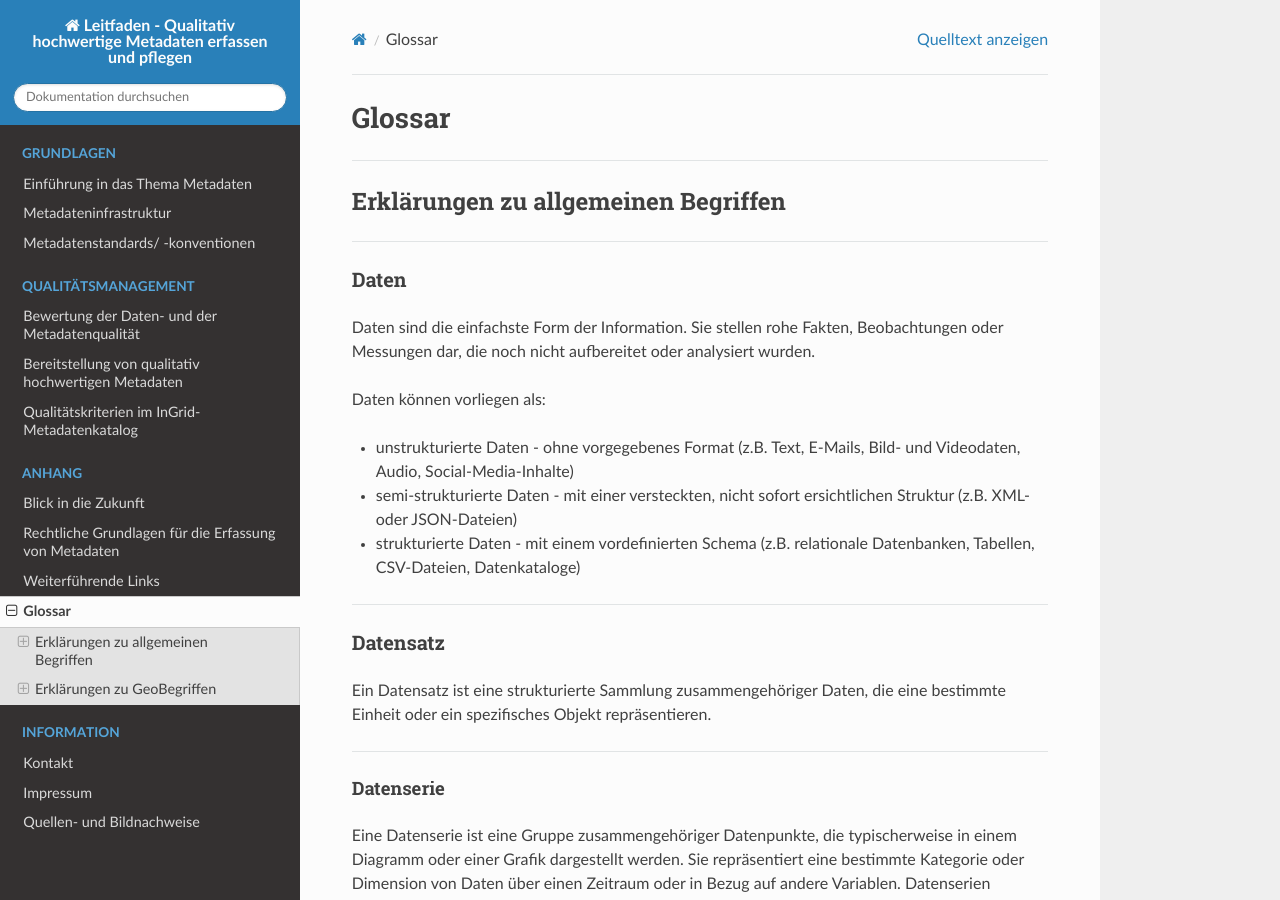
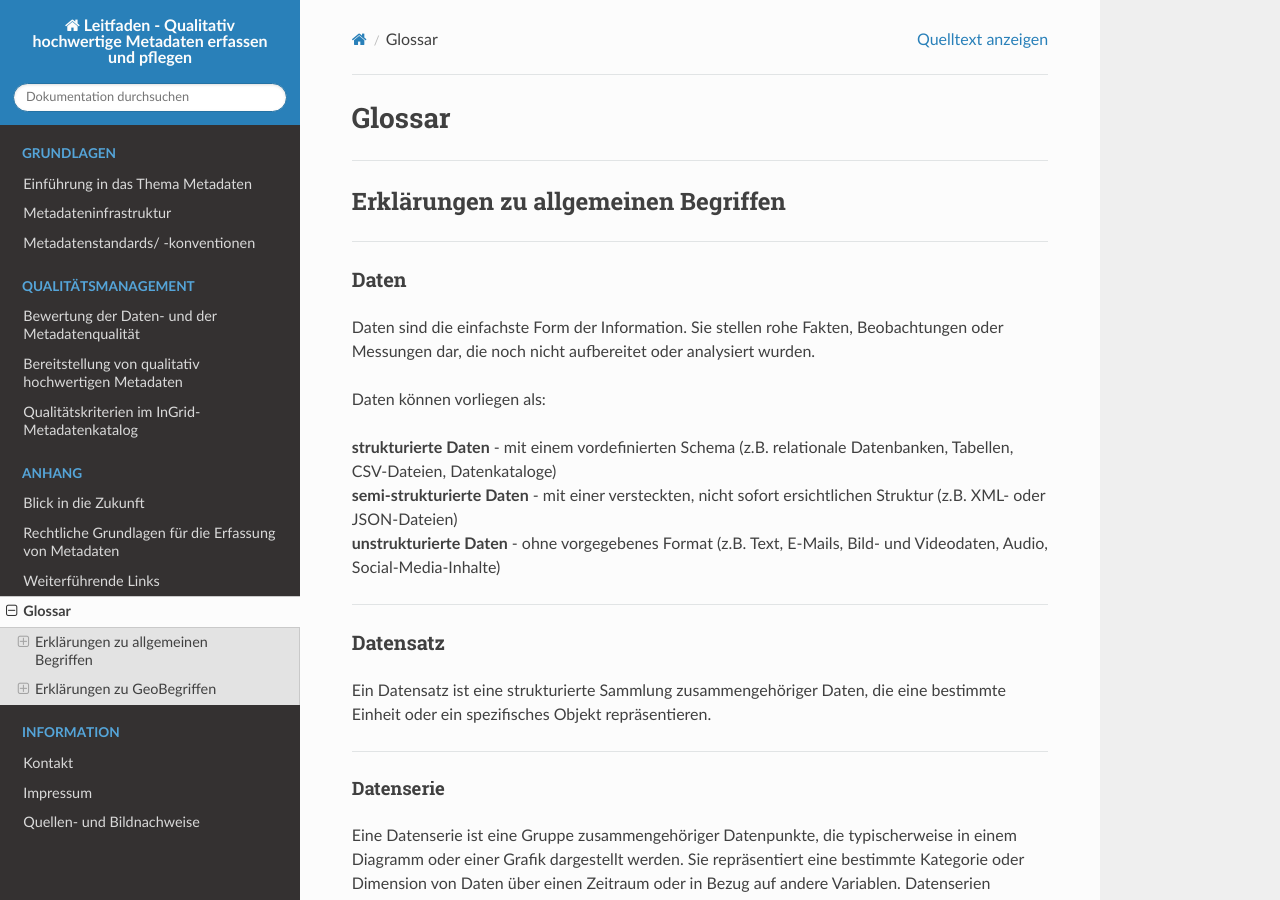
Before and after one commit to tomiwo/ingrid-mdk-st-high-quality-metadata, a Sphinx documentation site: the page built from docs/anhang/wichtige-begriffe.rst, in a window 1280 px wide and 900 px high. Built offline with Sphinx 7.4.7 and the Read the Docs theme 3.1.0, drawn with Linux system fonts in a browser that asks for light colours.

```diff
--- a/docs/anhang/wichtige-begriffe.rst
+++ b/docs/anhang/wichtige-begriffe.rst
@@ -20,9 +20,9 @@ Daten sind die einfachste Form der Information. Sie stellen rohe Fakten, Beobach
 
 Daten können vorliegen als:
 
-- unstrukturierte Daten - ohne vorgegebenes Format (z.B. Text, E-Mails, Bild- und Videodaten, Audio, Social-Media-Inhalte)
-- semi-strukturierte Daten - mit einer versteckten, nicht sofort ersichtlichen Struktur (z.B. XML- oder JSON-Dateien)
-- strukturierte Daten - mit einem vordefinierten Schema (z.B. relationale Datenbanken, Tabellen, CSV-Dateien, Datenkataloge)
+| **strukturierte Daten** - mit einem vordefinierten Schema (z.B. relationale Datenbanken, Tabellen, CSV-Dateien, Datenkataloge)
+| **semi-strukturierte Daten** - mit einer versteckten, nicht sofort ersichtlichen Struktur (z.B. XML- oder JSON-Dateien)
+| **unstrukturierte Daten** - ohne vorgegebenes Format (z.B. Text, E-Mails, Bild- und Videodaten, Audio, Social-Media-Inhalte)
 
 ------------------------------------------------------------------------------------------------
 
```
